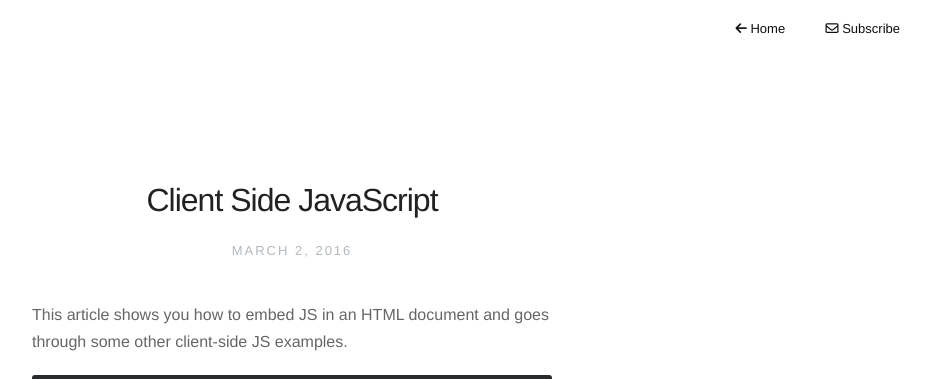
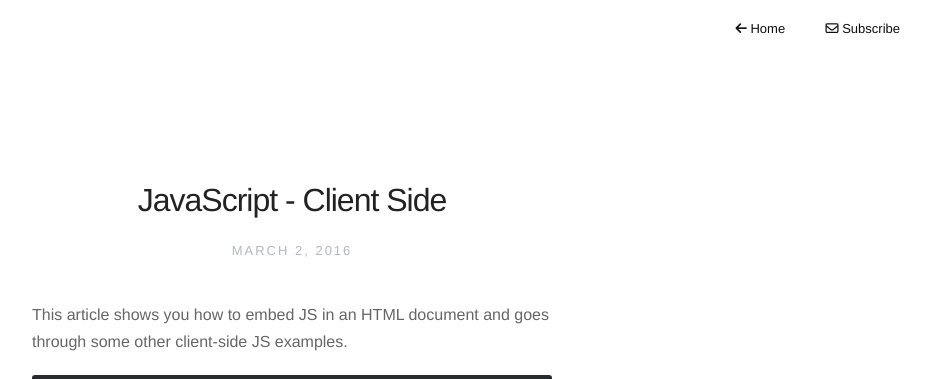
Before and after one commit to develdoe/develdoe.github.io, a Jekyll site: the page built from _posts/2016-03-02-JavaScript-Client-Side.markdown, in a window 1280 px wide and 900 px high. Shown: the top 379 px of the window, without its empty margins (348-1278 px from the left). Built offline with Jekyll 4.4.1, drawn with Linux system fonts in a browser that asks for light colours; nearby versions of some CDN libraries; comment, search, counter and statistics services are not loaded.

```diff
--- a/_posts/2016-03-02-JavaScript-Client-Side.markdown
+++ b/_posts/2016-03-02-JavaScript-Client-Side.markdown
@@ -1,6 +1,6 @@
 ---
 date: 2016-03-02T10:18:00.000Z
-title: Client Side JavaScript
+title: JavaScript - Client Side
 description: >-
   This article shows you how to embed JS in an HTML document and goes through
   some other client-side JS examples.
```
